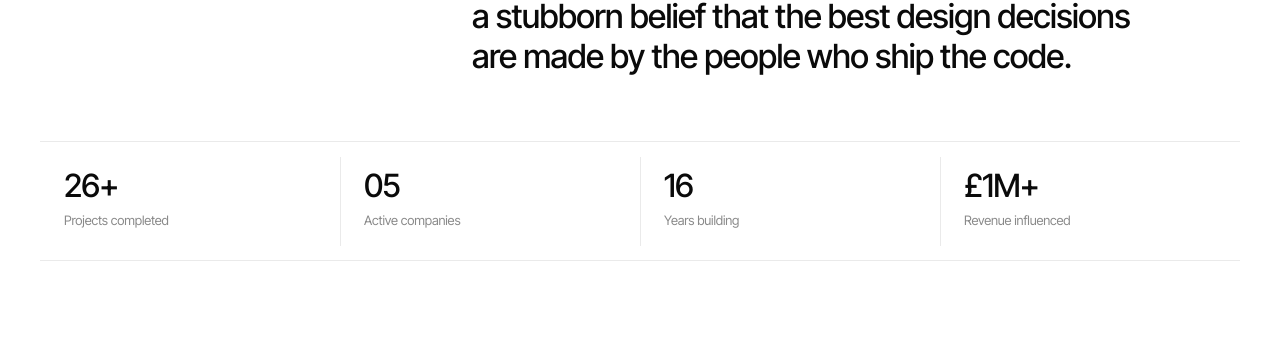
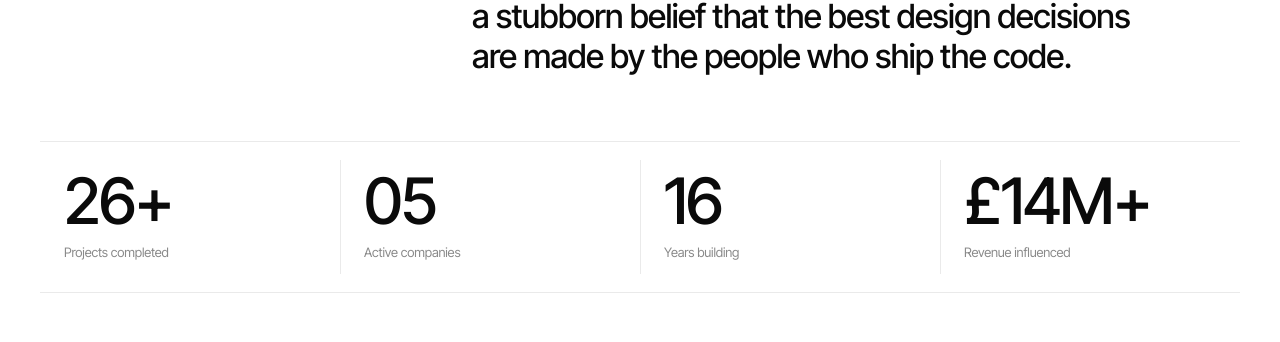
Before and after one commit to benjamingbrown064/benjamin-portfolio, a Next.js app: page / in a window 1280 px wide. Shown: the part 1585-1927 px from the top of the page. Built offline with nearby package versions, Linux system fonts and the light colour scheme.

Commit message:
feat: enlarge about stats and update revenue figure

```diff
--- a/src/app/globals.css
+++ b/src/app/globals.css
@@ -203,7 +203,7 @@ html[data-theme="dark"] .theme-toggle .i-moon { display: none; }
 }
 .stat-cell { padding: 28px 24px; position: relative; }
 .stat-cell + .stat-cell::before { content: ""; position: absolute; left: 0; top: 12%; bottom: 12%; width: 1px; background: var(--hair); }
-.stat-cell .n { font-size: 32px; font-weight: 500; letter-spacing: -.03em; line-height: 1; }
+.stat-cell .n { font-size: 64px; font-weight: 500; letter-spacing: -.03em; line-height: 1; }
 .stat-cell .lbl { font-size: 13px; color: var(--mute); margin-top: 10px; }
 
 /* ── selected work ── */
--- a/src/components/About.tsx
+++ b/src/components/About.tsx
@@ -25,7 +25,7 @@ export function About() {
             <div className="stat-cell"><div className="n">26+</div><div className="lbl">Projects completed</div></div>
             <div className="stat-cell"><div className="n">05</div><div className="lbl">Active companies</div></div>
             <div className="stat-cell"><div className="n">16</div><div className="lbl">Years building</div></div>
-            <div className="stat-cell"><div className="n">£1M+</div><div className="lbl">Revenue influenced</div></div>
+            <div className="stat-cell"><div className="n">£14M+</div><div className="lbl">Revenue influenced</div></div>
           </div>
         </Reveal>
       </div>
```
